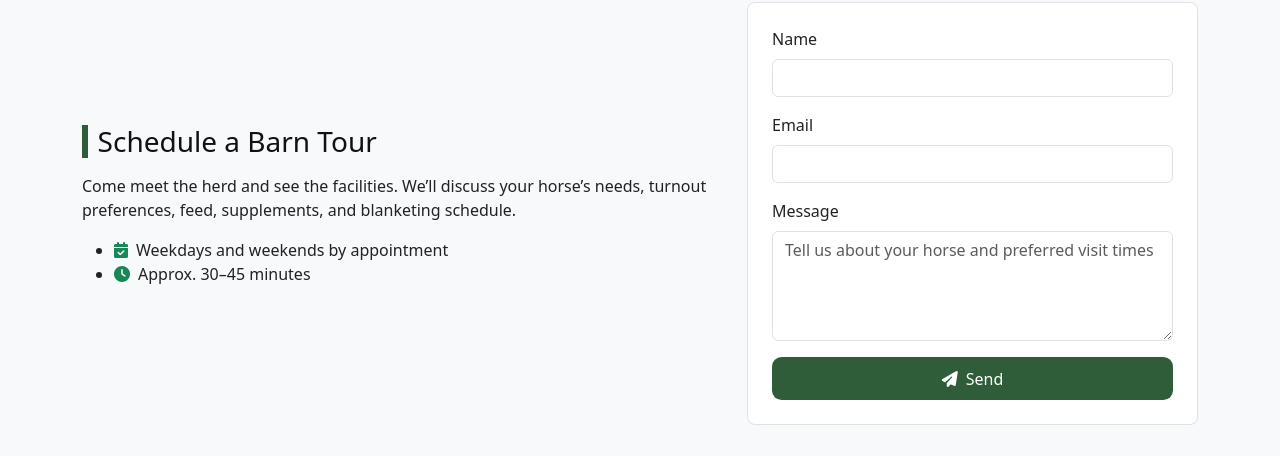
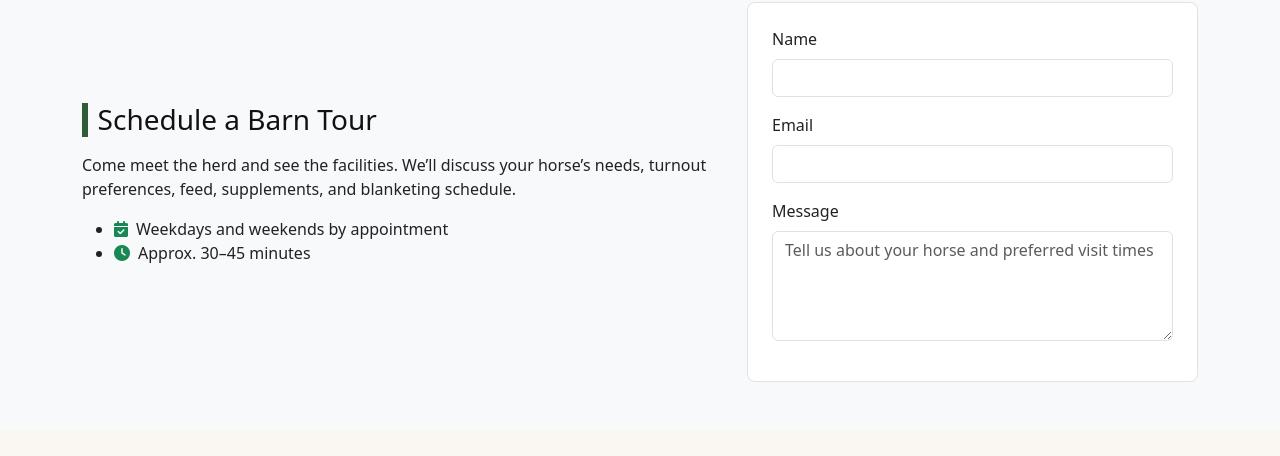
Before and after one commit to terrie-is-unstable/truenorthstable-site, a plain HTML site: page index.html in a window 1280 px wide. Shown: the part 2301-2757 px from the top of the page. Drawn offline with nearby package versions, Linux system fonts and the light colour scheme; files that its build step writes are made by us from their sources.

Commit message:
Update index.html
hiding the send button.

```diff
--- a/index.html
+++ b/index.html
@@ -229,7 +229,7 @@
                   <label class="form-label" for="message">Message</label>
                   <textarea class="form-control" id="message" name="message" rows="4" placeholder="Tell us about your horse and preferred visit times"></textarea>
                 </div>
-                <button class="btn btn-brand w-100" type="submit"><i class="fa-solid fa-paper-plane me-2"></i>Send</button>
+               <!-- <button class="btn btn-brand w-100" type="submit"><i class="fa-solid fa-paper-plane me-2"></i>Send</button> -->
               </form>
             </div>
           </div>
```
